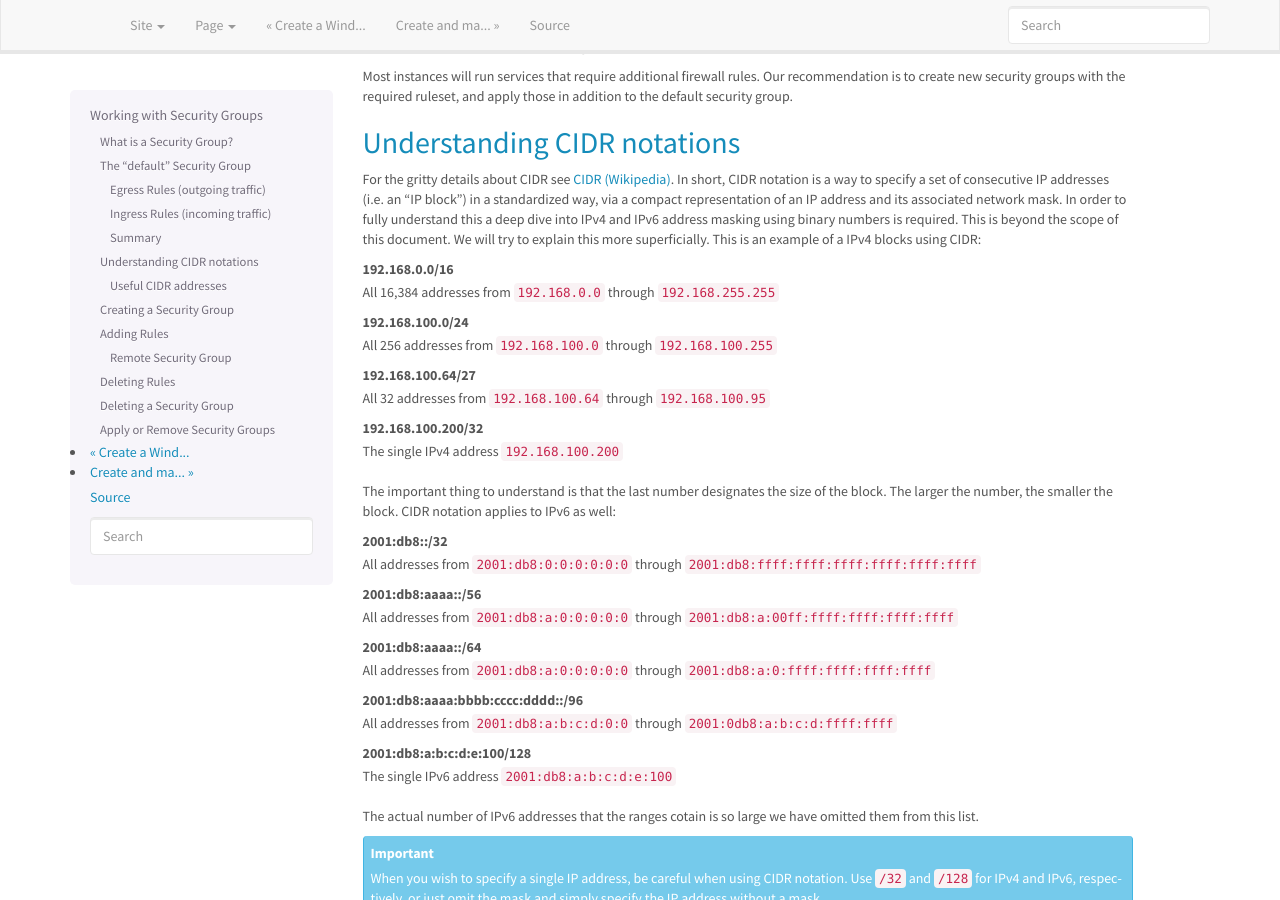
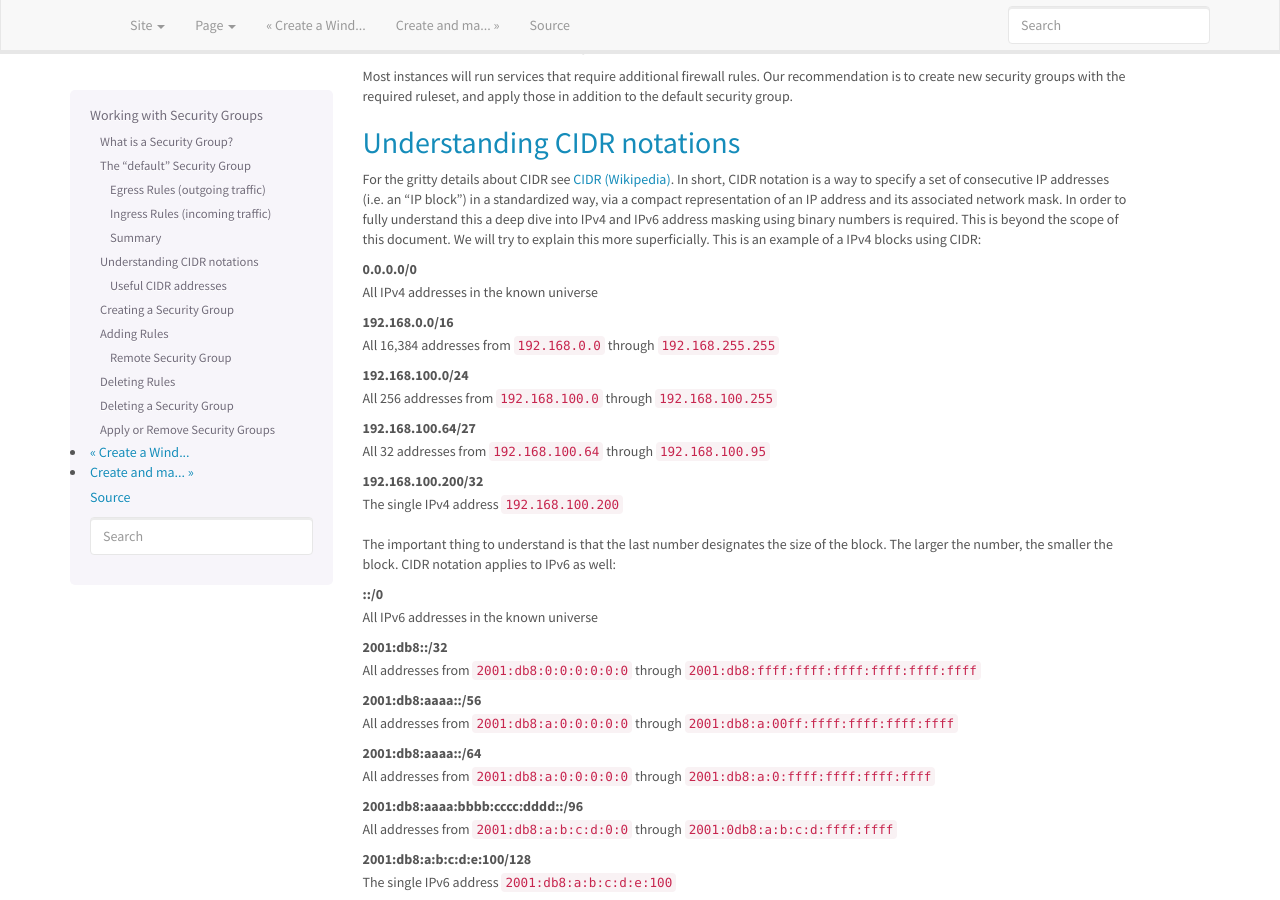
Before and after one commit to norcams/docs-enduser, a Sphinx documentation site: the page built from docs/security-groups.rst, in a window 1280 px wide and 900 px high, scrolled down 2616 px. Built offline with Sphinx 7.4.7, drawn with Linux system fonts in a browser that asks for light colours.

Commit message:
security groups doc

```diff
--- a/docs/security-groups.rst
+++ b/docs/security-groups.rst
@@ -158,6 +158,9 @@ masking using binary numbers is required. This is beyond the scope of
 this document. We will try to explain this more superficially. This is
 an example of a IPv4 blocks using CIDR:
 
+**0.0.0.0/0**
+  All IPv4 addresses in the known universe
+
 **192.168.0.0/16**
   All 16,384 addresses from ``192.168.0.0`` through ``192.168.255.255``
 
@@ -173,6 +176,9 @@ an example of a IPv4 blocks using CIDR:
 The important thing to understand is that the last number designates
 the size of the block. The larger the number, the smaller the
 block. CIDR notation applies to IPv6 as well:
+
+**::/0**
+  All IPv6 addresses in the known universe
 
 **2001:db8::/32**
   All addresses from ``2001:db8:0:0:0:0:0:0`` through ``2001:db8:ffff:ffff:ffff:ffff:ffff:ffff``
```
